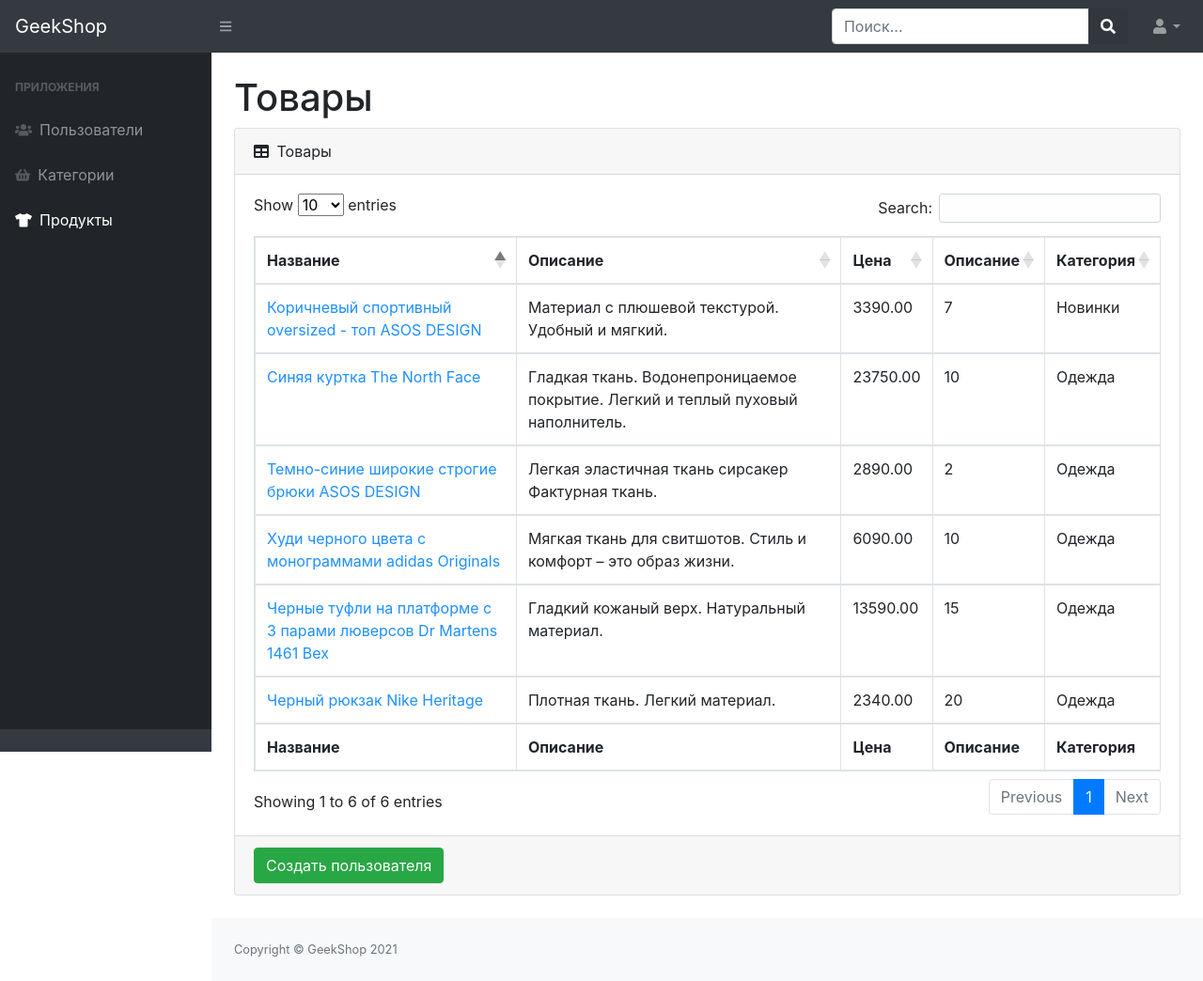
After one commit to visor517/GB_Django, a Django app: page /admins/products/ in a window 1280 px wide. The commit adds this page. Shown: the whole page at 94% size. Run offline with Django 3.2, Linux system fonts and the light colour scheme; the visitor is signed in with stand-in values (Sample User, id 1); data comes from the database, SQL or seed files in the repository; parts of the project's set-up code (start-up, migrations or seed data) failed here and were passed over; some libraries are stand-ins or nearby versions.

Commit message:
added categories and products for admins

```diff
--- /dev/null
+++ b/admins/templates/admins/admin-products-read.html
@@ -0,0 +1,59 @@
+{% extends 'admins/base.html' %}
+
+{% block content %}
+<main>
+    <div class="container-fluid">
+        <h1 class="mt-4">Товары</h1>
+        <div class="card mb-4">
+            <div class="card-header">
+                <i class="fas fa-table mr-1"></i>
+                Товары
+            </div>
+            <div class="card-body">
+                <div class="table-responsive">
+                    <table class="table table-bordered" id="dataTable" width="100%" cellspacing="0">
+                        <thead>
+                        <tr>
+                            <th>Название</th>
+                            <th>Описание</th>
+                            <th>Цена</th>
+                            <th>Описание</th>
+                            <th>Категория</th>
+                        </tr>
+                        </thead>
+                        <tfoot>
+                        <tr>
+                            <th>Название</th>
+                            <th>Описание</th>
+                            <th>Цена</th>
+                            <th>Описание</th>
+                            <th>Категория</th>
+                        </tr>
+                        </tfoot>
+                        <tbody>
+                        {% for category in object_list %}
+                            <tr>
+                                <td>
+                                    <a href="#" style="color: dodgerblue">
+                                        {{ category.name }}
+                                    </a>
+                                </td>
+                                <td>{{ category.description }}</td>
+                                <td>{{ category.price }}</td>
+                                <td>{{ category.quantity }}</td>
+                                <td>{{ category.category }}</td>
+                            </tr>
+                        {% endfor %}
+                        </tbody>
+                    </table>
+                </div>
+            </div>
+            <div class="card-footer">
+                <a href="{% url 'admins:admin_users_create' %}">
+                    <button class="btn btn-success">Создать пользователя</button>
+                </a>
+            </div>
+        </div>
+    </div>
+</main>
+{% endblock %}
--- a/admins/templates/admins/base.html
+++ b/admins/templates/admins/base.html
@@ -53,13 +53,13 @@
                         </div>
                         Пользователи
                     </a>
-                    <a class="nav-link" href="index.html">
+                    <a class="nav-link" href="{% url 'admins:admin_categories' %}">
                         <div class="sb-nav-link-icon">
                             <i class="fas fa-shopping-basket"></i>
                         </div>
                         Категории
                     </a>
-                    <a class="nav-link" href="index.html">
+                    <a class="nav-link" href="{% url 'admins:admin_products' %}">
                         <div class="sb-nav-link-icon">
                             <i class="fas fa-tshirt"></i>
                         </div>
--- a/admins/urls.py
+++ b/admins/urls.py
@@ -1,6 +1,7 @@
 from django.urls import path
 
-from admins.views import index, UserListView, UserCreateView, UserUpdateView, UserDeleteView
+from admins.views import index, UserListView, UserCreateView, UserUpdateView, UserDeleteView,\
+    ProductCategoryListView, ProductListView
 
 app_name = 'admins'
 
@@ -10,4 +11,6 @@
     path('users/create/', UserCreateView.as_view(), name='admin_users_create'),
     path('users/update/<int:pk>', UserUpdateView.as_view(), name='admin_users_update'),
     path('users/remove/<int:pk>', UserDeleteView.as_view(), name='admin_users_remove'),
+    path('categories/', ProductCategoryListView.as_view(), name='admin_categories'),
+    path('products/', ProductListView.as_view(), name='admin_products'),
 ]
--- a/admins/views.py
+++ b/admins/views.py
@@ -6,6 +6,7 @@
 from django.utils.decorators import method_decorator
 
 from users.models import User
+from products.models import ProductCategory, Product
 from admins.forms import UserAdminRegistrationForm, UserAdminProfileForm
 
 
@@ -77,6 +78,34 @@
         return super(UserListView, self).dispatch(request, *args, **kwargs)
 
 
+class ProductCategoryListView(ListView):
+    model = ProductCategory
+    template_name = 'admins/admin-categories-read.html'
+
+    def get_context_data(self, *, object_list=None, **kwargs):
+        context = super().get_context_data(object_list=None, **kwargs)
+        context['title'] = 'Админ-панель - Категории'
+        return context
+
+    @method_decorator(user_passes_test(lambda u: u.is_staff))
+    def dispatch(self, request, *args, **kwargs):
+        return super(ProductCategoryListView, self).dispatch(request, *args, **kwargs)
+
+
+class ProductListView(ListView):
+    model = Product
+    template_name = 'admins/admin-products-read.html'
+
+    def get_context_data(self, *, object_list=None, **kwargs):
+        context = super().get_context_data(object_list=None, **kwargs)
+        context['title'] = 'Админ-панель - Продукты'
+        return context
+
+    @method_decorator(user_passes_test(lambda u: u.is_staff))
+    def dispatch(self, request, *args, **kwargs):
+        return super(ProductListView, self).dispatch(request, *args, **kwargs)
+
+
 #
 # @user_passes_test(lambda u: u.is_staff)
 # def admin_users(request):
```
Also changed, not shown: admins/templates/admins/admin-categories-read.html (added, +50 -0 lines).
